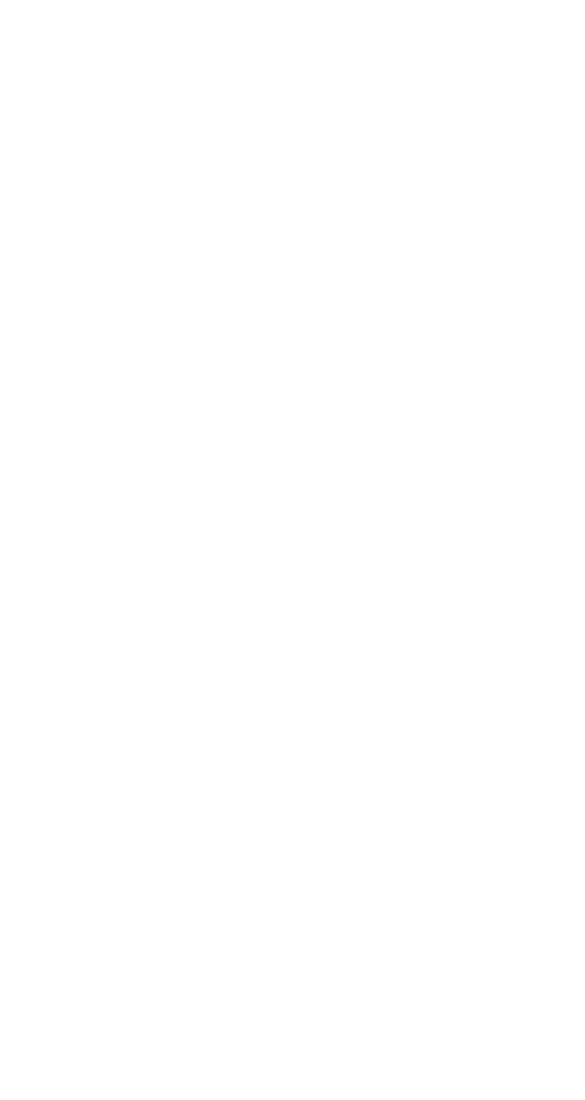
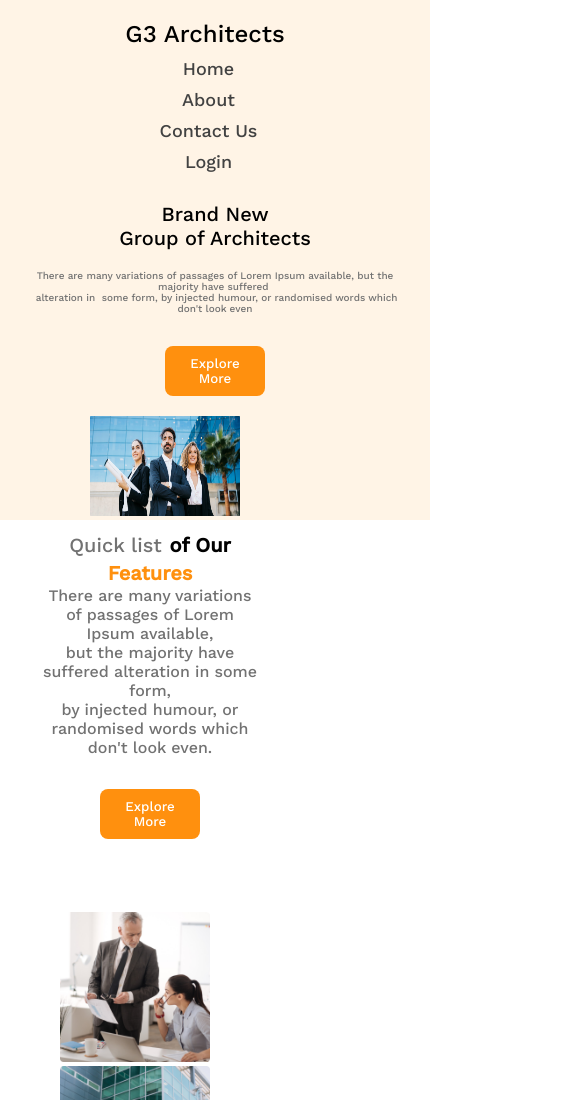
Before and after one commit to TR1rafy/g3-architect, a plain HTML site: page index.html in a window 390 px wide. Shown: the top 1100 px of the page, 585 px wide, since content can reach past the window. Before the commit the page ends 844 px from the top, so only its background shows below. Drawn offline with nearby package versions, Linux system fonts and the light colour scheme.

Commit message:
push my main section

```diff
--- a/index.html
+++ b/index.html
@@ -6,8 +6,101 @@
     <meta name="viewport" content="width=device-width, initial-scale=1.0">
     <title>G3 Architect</title>
     <link rel="stylesheet" href="style.css">
+    <link rel="icon" type="image/x-icon" href="images/banner.png">
+    <!-- ------google font -->
+    <link rel="preconnect" href="https://fonts.googleapis.com">
+<link rel="preconnect" href="https://fonts.gstatic.com" crossorigin>
+<link href="https://fonts.googleapis.com/css2?family=Inter&family=Open+Sans&family=Poppins&family=Work+Sans:wght@500&display=swap" rel="stylesheet">
+<!-- ---------font awsome cdn------ -->
+<script src="https://kit.fontawesome.com/5c4000e355.js" crossorigin="anonymous"></script>
 </head>
 <body>
+    <header>
+        <!-- -----------nav section ----------- -->
+        <nav>
+        <div class="nav-section">
+            <div>
+                <h2 class="nav-title">G3 Architects</h2>
+              </div>
+              <div class="nav-li">
+                <a href="">Home</a>
+                <a href="">About</a>
+                <a href="">Contact Us</a>
+                <a href="">Login</a>
+              </div>
+        </div>
+        </nav>
+        <!-- ---------Brand section--------- -->
+        <section class="brand-section">
+            <div class="brand-decs">
+                <h1 class="brand-title">Brand New <br>
+Group of Architects
+</h1>
+                <p class="brand-details" id="brand-details">There are many variations of passages of Lorem Ipsum available, but the majority have suffered <br> alteration in  some form, by injected humour, or randomised words which don't look even</p>
+                <button class="btn-primary">Explore More</button>
+
+            </div>
+            <div class="brand-img">
+                <img src="images/banner.png" alt="">
+
+            </div>
+        </section>
+    </header>
+
+    <main>
+<!-- ------------Feature list---------- -->
+<section class="feature-container">
+    <div class="teams-img">
+        <div><img src="images/team1.png" alt=""></div>
+        <div><img src="images/team2.png" alt=""></div>
+        <div><img src="images/team3.png" alt=""></div>
+        <div><img src="images/team4.png" alt=""></div>
+    </div>
+    <div class="feature-decs">
+        <h2 > <span class="special-color-1">Quick list</span> <span class="feature-title"> of Our</span> <br>
+            <span id="special-color">Features</span>
+        </h2>
+        <p class="feature-details">There are many variations of passages of Lorem Ipsum available,<br> but the majority have suffered alteration in some form, <br> by injected  humour, or randomised words which don't look even.</p>
+        <button class="btn-primary">Explore More</button>
+    </div>
+
+</section>
+
+<!-- -------------Feature---------- -->
+
+      <section class="feature-section" >
+        <div><h2 class="feature-title" >Features you will <br> love & enjoy</h2>
+            <p class="feature-decs-1">There are many variations of passages of Lorem Ipsum available, but the majority have suffered alteration in some form, by injected humour, or randomised words which don't look even</p>
+
+            <article class="decs-section">
+                <h3 class="feature-sub-title">Dexktop & Mobile Version</h3>
+                <p class="feature-decs-2">There are many variations of passages of Lorem Ipsum available, but the majority have suffered alteration in some form, by injected humour, or randomised...........</p>
+            </article>
+            <article>
+                <h3 class="feature-sub-title">Drag & Drop Builder</h3>
+                <p class="feature-decs-2">There are many variations of passages of Lorem Ipsum available, but the majority have suffered alteration in some form, by injected humour, or randomised...........</p>
+            </article>
+            <article>
+                <h3 feature-sub-title>Awesome Modern Design</h3>
+                <p class="feature-decs-2">There are many variations of passages of Lorem Ipsum available, but the majority have suffered alteration in some form, by injected humour, or randomised...........</p>
+            </article>
+            <article>
+                <h3 feature-sub-title>Super Easy to Edit</h3>
+                <p class="feature-decs-2">There are many variations of passages of Lorem Ipsum available, but the majority have suffered alteration in some form, by injected humour, or randomised...........</p>
+            </article>
+
+        </div>
+
+
+        <div class="decs-image">
+            <img src="images/architect.png" alt="">
+        </div>
+        <button class="btn-extra">10+Year
+            Experience</button>
+
+      </section>
+    </main>
+    <footer></footer>
 
 </body>
 </html>
--- a/style.css
+++ b/style.css
@@ -0,0 +1,250 @@
+*{
+    margin: 0;
+    padding: 0;
+    font-family: 'Work Sans', sans-serif;}
+
+
+    header{
+        background: rgba(255, 144, 14, 0.1);
+    }
+
+/* nav styles */
+
+.nav-section{
+    display: flex;
+    justify-content: space-around;
+    padding-top: 20px
+
+}
+
+
+
+
+
+.nav-li a{
+    text-decoration: none;
+    color: #424242;
+    margin-left: 10px;
+    font-weight: 500;
+    font-size: 18px;
+}
+/* -----------Brand styles */
+.brand-section{
+    margin-top: 116px;
+}
+.brand-decs{
+    text-align: center;
+
+}
+.brand-title{
+     font-weight: 700;
+    font-size: 64px;
+}
+.brand-details{
+    color: #727272;
+      font-weight: 400;
+      font-size: 16px;
+      margin-top: 20px;
+}
+.btn-primary{
+    background: #FF900E;
+     border-radius: 8px;
+     border: 0;
+     padding: 10px 20px;
+      color: #ffff;
+      margin-top: 32px;
+}
+.brand-img img{
+    width: 1400px;
+    height: 700px;
+    margin-top: 50px;
+    padding-left: 72px;
+    padding-right: 400px;
+}
+/* _____--------feature styles-------------- */
+.feature-container{
+    display: flex;
+    gap: 73px;
+    justify-content: center;
+    margin-top: 130px;
+}
+
+
+    .teams-img {
+
+        display: grid;
+        grid-template-columns: repeat(2, 1fr);
+        grid-column-gap: 24px;
+
+
+    }
+    .teams-img img{
+        max-width: 100%;
+    }
+
+
+    .feature-decs{
+        text-align: center;
+        margin-top: 332px;
+        justify-content: flex-start;
+    }
+    .feature-title{
+        font-weight: 700;
+        font-size: 45px;
+
+    }
+    .special-color-1{
+        font-weight: 500;
+        font-size: 45px;
+        color: #727272;
+    }
+    #special-color{
+        color: #FF900E;
+        font-weight: 700;
+        font-size: 45px;
+    }
+    .feature-details{
+        color: #727272;
+        font-weight: 400;
+        font-size: 16px;
+    }
+/* -----------------Feature styles---------- */
+.feature-section{
+    display: flex;
+    gap: 54px;
+
+    margin: 130px 180px;
+
+}
+.decs-section{
+    display: block;
+}
+.feature-title{
+    font-weight: 700;
+    font-size: 45px;
+}
+.feature-decs-1{
+    font-weight: 400;
+    font-size: 13px;
+    color: #727272;
+    margin: 24px 0;
+}
+article{
+    color: #727272;
+    font-weight: 400;
+    font-size: 16px;
+    box-shadow: 3px 3px grey,-1rem 0 .4em grey;
+    margin-top: 20px;
+    padding: 30px 20px;
+}
+.decs-image{
+    max-width: 100%;
+    height: 500px;
+    padding: 20px;
+}
+.btn-extra{
+    background: #FF900E;
+    border-radius: 8px;
+    width: 342px;
+    height: 200px;
+    color: #ffff;
+}
+
+
+
+
+/* ----------responsive styles */
+
+
+@media only screen and (max-width: 576px) {
+    header{
+        justify-content: center;
+        padding: 0 20px;
+        justify-content: center;
+        width: 100%;
+
+    }
+
+    .nav-section{
+       flex-direction: column;
+      align-content: flex-start;
+      justify-content: center;
+      margin-right: 20px;
+
+    }
+    .nav-title{
+        text-align: center;
+        font-weight: 200;
+      }
+
+        .nav-li a{
+            display: block;
+            text-align: center;
+           justify-content: center;
+            margin-top: 10px;
+            margin-right: 3px;
+        }
+        .brand-section{
+            margin-top: 30px;
+        }
+        .brand-title{
+            font-size: 20px;
+            font-weight: 500;
+        }
+        #brand-details{
+
+            font-size: 10px;
+            font-weight: 150px;
+           white-space: pre-wrap;
+
+        }
+
+
+        .brand-img img{
+            width: 150px;
+            height: 100px;
+            justify-content: center;
+             margin-top: 20px;
+           padding-left: 50px;
+           margin-left: 20px;
+        }
+
+        .feature-container{
+            flex-direction: column-reverse;
+            justify-content: flex-start;
+            margin-top: 10px;
+
+            width: 300px;
+        }
+        .feature-decs{
+            margin: 0 40px;
+        }
+        .special-color-1{
+            font-size: 20px;
+        }
+        #special-color{
+            font-size: 20px;
+        }
+        .feature-title{
+            font-size: 20px;
+        }
+        .btn-primary{
+            width: 100px;
+        }
+
+
+        .teams-img{
+            grid-template-columns: repeat(1, 1fr);
+            grid-column-gap: 20px;
+            max-width: 50%;
+            margin: 0 60px;
+        }
+
+        }
+
+
+
+
+
+
+}
```
